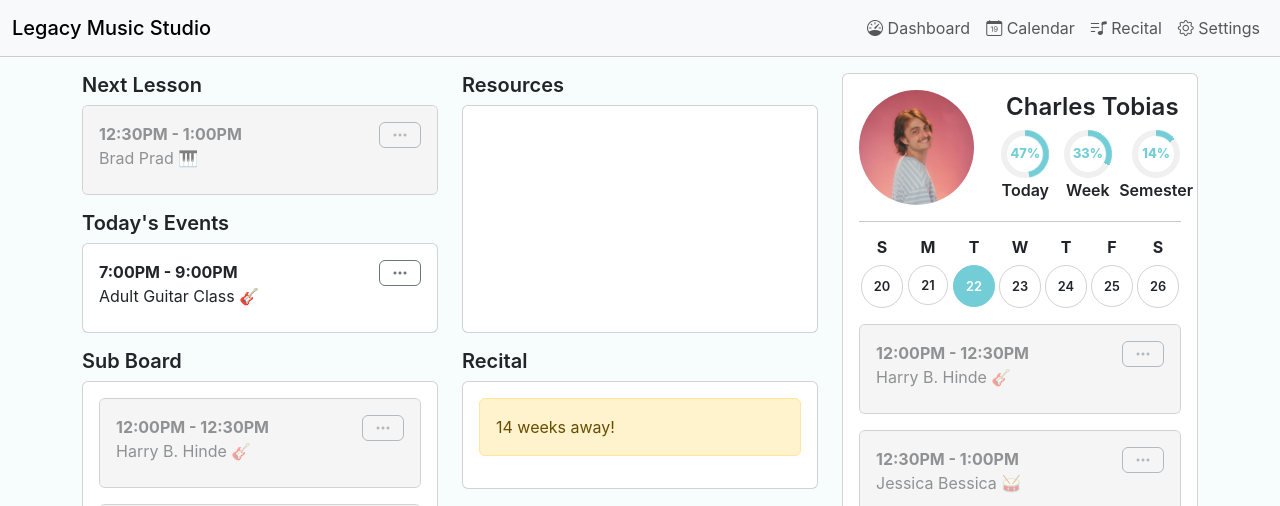
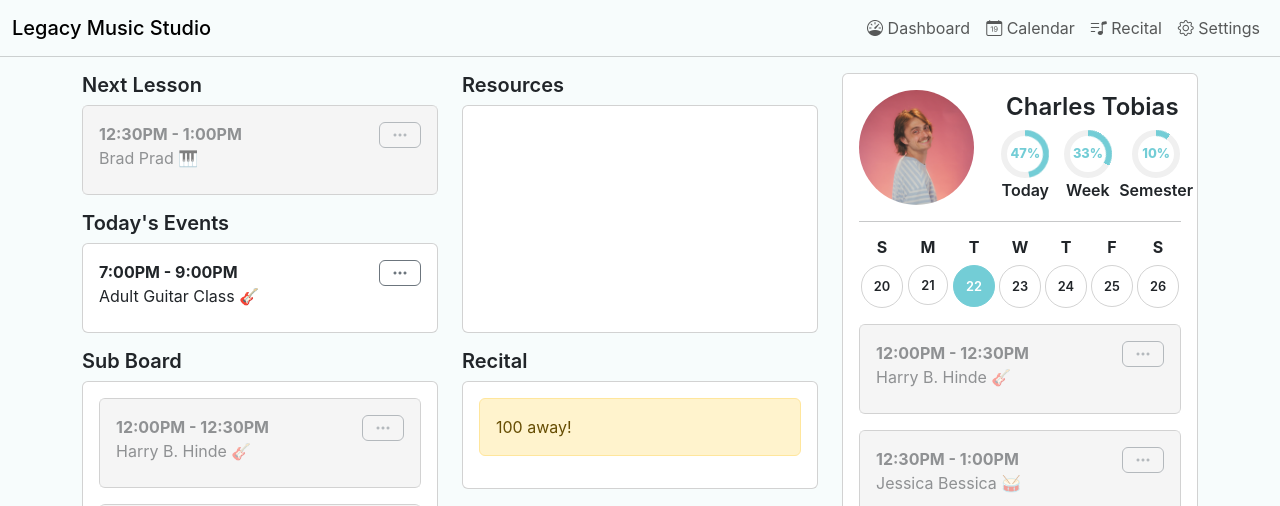
Before and after one commit to charlesmtobias/teacher-crm, a React (Create React App) app: page /dashboard in a window 1280 px wide. Shown: the top 506 px of the page. Built offline with nearby package versions, Linux system fonts and the light colour scheme; the HTML template or start-up script is replaced by a standard one.

Commit message:
semester progress percentage calculated based on recital date

```diff
--- a/src/components/Dashboard/Dashboard.js
+++ b/src/components/Dashboard/Dashboard.js
@@ -4,6 +4,10 @@ import Lesson from '../Lesson/Lesson';
 import ProgressBar from '../ProgressBar/ProgressBar';
 import Calendar from '../Calendar/Calendar';
 import './Dashboard.css';
+
+const startDate = new Date("08/12/2023")
+const recitalDate = new Date("12/01/2023");
+const today = new Date();
 
 export default function Dashboard() {
   const nextLesson = {
@@ -57,7 +61,7 @@ export default function Dashboard() {
               <div className='card mb-3'>
                 <div className='card-body'>
                 <div class="alert alert-warning" role="alert">
-                  {getDaysUntilRecital(new Date("12/01/2023"))} away!
+                  {getDaysUntilRecital(today)} away!
                 </div>
                 </div>
               </div>
@@ -84,7 +88,7 @@ export default function Dashboard() {
                         <ProgressBar title="Week" percentage="33" />
                       </div>
                       <div className='col px-0'>
-                        <ProgressBar title="Semester" percentage="14" />
+                        <ProgressBar title="Semester" percentage={100 - Math.floor((getDaysUntilRecital(today) / getDaysUntilRecital(startDate)) * 100)} />
                       </div>
                     </div>
                   </div>
@@ -100,15 +104,16 @@ export default function Dashboard() {
   );
 }
 
-function getDaysUntilRecital(recitalDate) {
-  const date = new Date();
+function getDaysUntilRecital(date) {
   // To calculate the time difference of two dates
   var Difference_In_Time = recitalDate.getTime() - date.getTime();
 
   // To calculate the no. of days between two dates
   var Difference_In_Days = Math.floor(Difference_In_Time / (1000 * 3600 * 24));
 
-  if (Difference_In_Days < 7)
-    return `${Difference_In_Days} days`;
-  return `${Math.floor(Difference_In_Days / 7)} weeks`;
+  return Difference_In_Days;
+
+  //if (Difference_In_Days < 7)
+  //  return `${Difference_In_Days} days`;
+  //return `${Math.floor(Difference_In_Days / 7)} weeks`;
 }
--- a/src/components/Navigation/Navigation.js
+++ b/src/components/Navigation/Navigation.js
@@ -3,7 +3,7 @@ import NavigationItem from '../NavigationItem/NavigationItem';
 
 export default function Navigation(props) {
   return(
-    <nav className="navbar navbar-expand-lg bg-body-tertiary" style={{borderBottom: "1px solid rgba(0, 0, 0, 0.175)"}}>
+    <nav className="navbar navbar-expand-lg" style={{borderBottom: "1px solid rgba(0, 0, 0, 0.175)"}}>
         <div className="container-fluid">
         <span className="navbar-brand mb-0 h1">Legacy Music Studio</span>
         <button className="navbar-toggler" type="button" data-bs-toggle="collapse" data-bs-target="#navbarSupportedContent" aria-controls="navbarSupportedContent" aria-expanded="false" aria-label="Toggle navigation">
```
